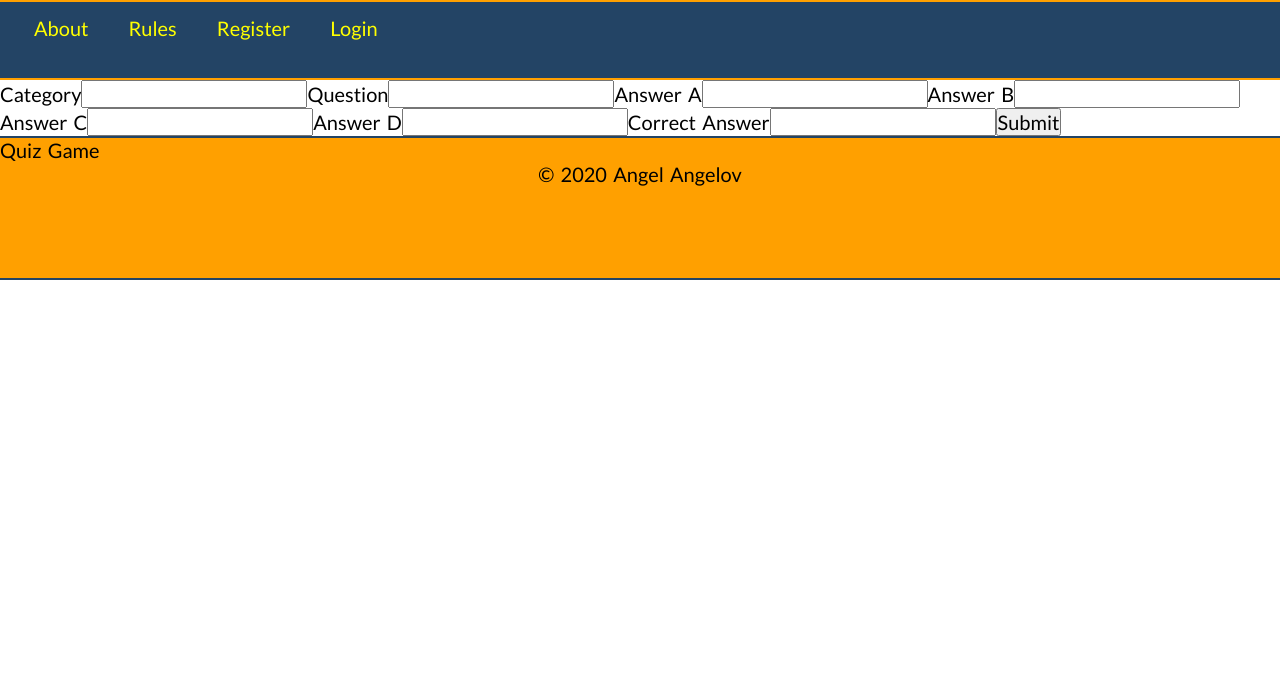
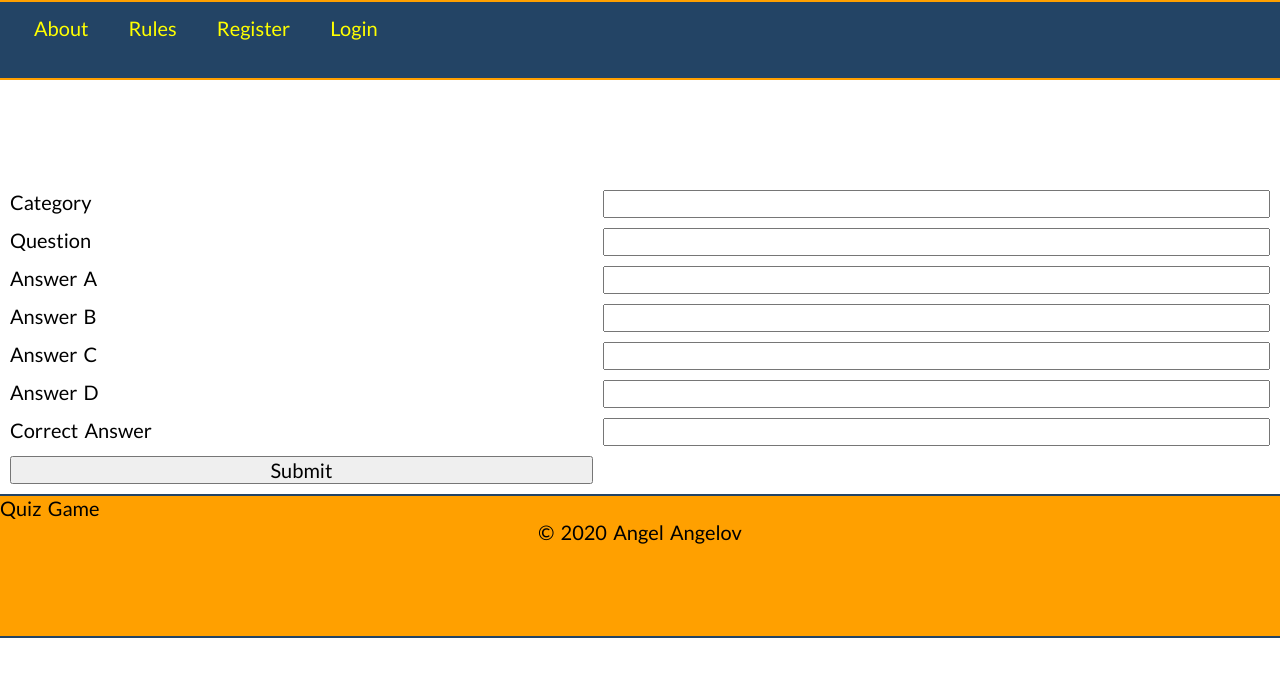
Before and after one commit to akangelov/Quiz-Game, a React (Create React App) app in the folder my-app/: page /create in a window 1280 px wide. Shown: the top 676 px of the page. Built offline with nearby package versions, Linux system fonts and the light colour scheme.

Commit message:
feature create updated

```diff
--- a/my-app/src/components/questions/Create.jsx
+++ b/my-app/src/components/questions/Create.jsx
@@ -2,6 +2,7 @@ import React from "react";
 import { useFormik } from 'formik';
 import * as Yup from 'yup';
 import { useHistory } from 'react-router'
+import styles from './Create.module.css'
 import postService from '../../services/postService';
 
  const CreateQuestion = (props) => {
@@ -42,7 +43,8 @@ import postService from '../../services/postService';
      }
    });
    return (
-     <form onSubmit={formik.handleSubmit}>
+     <form onSubmit={formik.handleSubmit} >
+       <div className={styles.container}>
          <label htmlFor="category">Category</label>
        <input
          id="category"
@@ -121,6 +123,7 @@ import postService from '../../services/postService';
          <div>{formik.errors.correctAnswer}</div>
        ) : null}
        <button type="submit">Submit</button>
+     </div>
      </form>
    );
  };
--- /dev/null
+++ b/my-app/src/components/questions/Create.module.css
@@ -0,0 +1,8 @@
+.container {
+    display: grid;
+    grid-template-columns: auto auto;
+    padding: 10px;
+    grid-gap: 10px;
+    margin-top: 5em;
+    border: 10px black
+}
```
